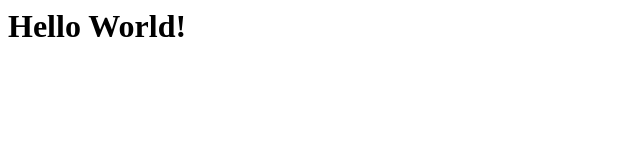
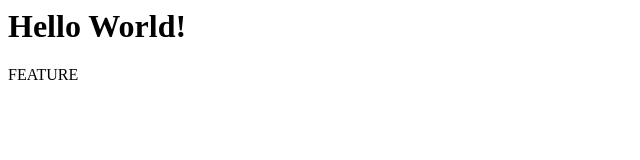
Before and after one commit to Flexion3/git.course, a website: page index.html in a window 1280 px wide. Shown: the full height of the page, 0-640 px from the left. Drawn offline with Linux system fonts and the light colour scheme.

Commit message:
modified index

```diff
--- a/index.html
+++ b/index.html
@@ -4,5 +4,6 @@
 	</head>
 	<body>
 	<h1>Hello World!</h1>
+	<p>FEATURE</>
 	</body>
 </html>
```
